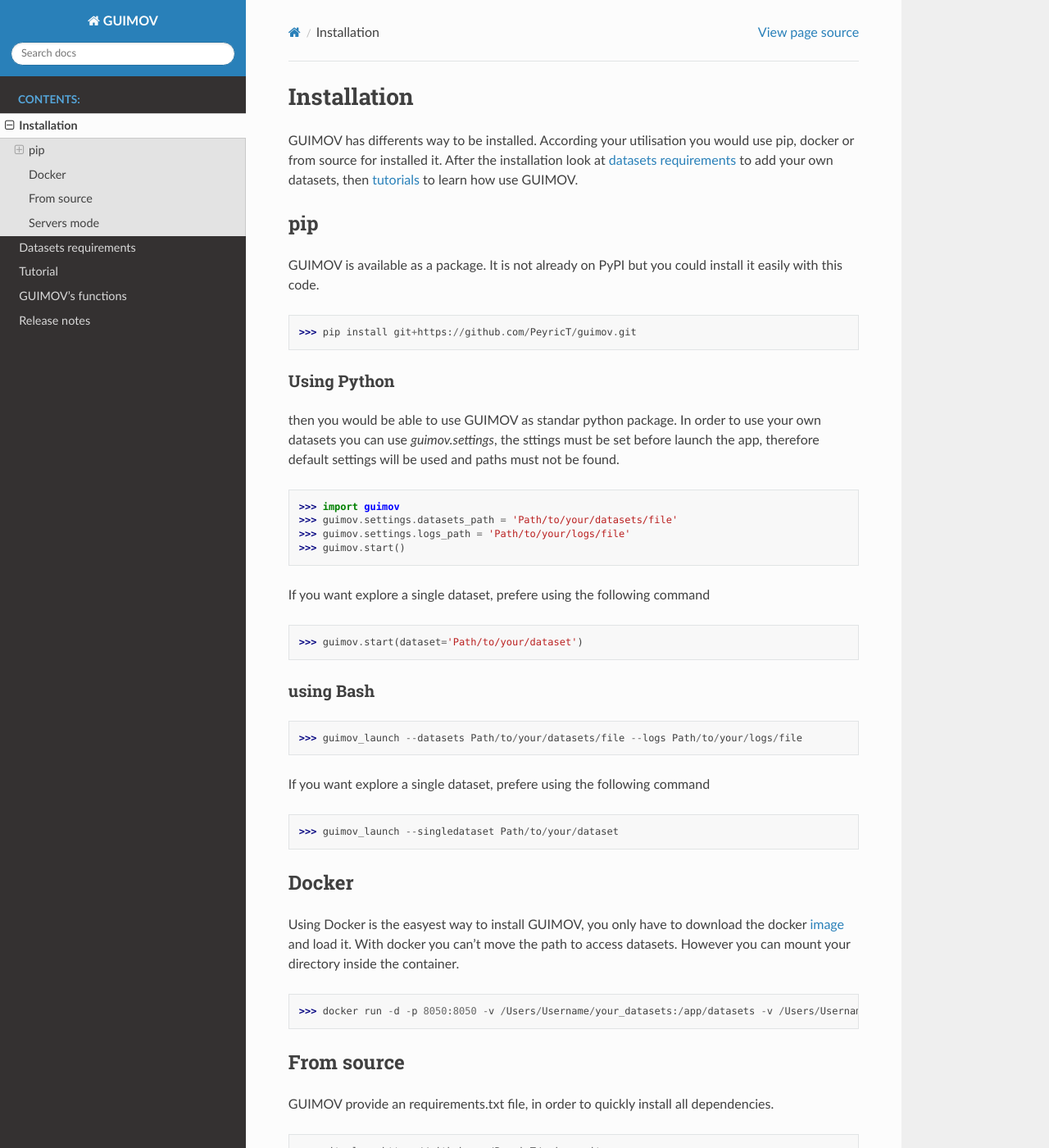
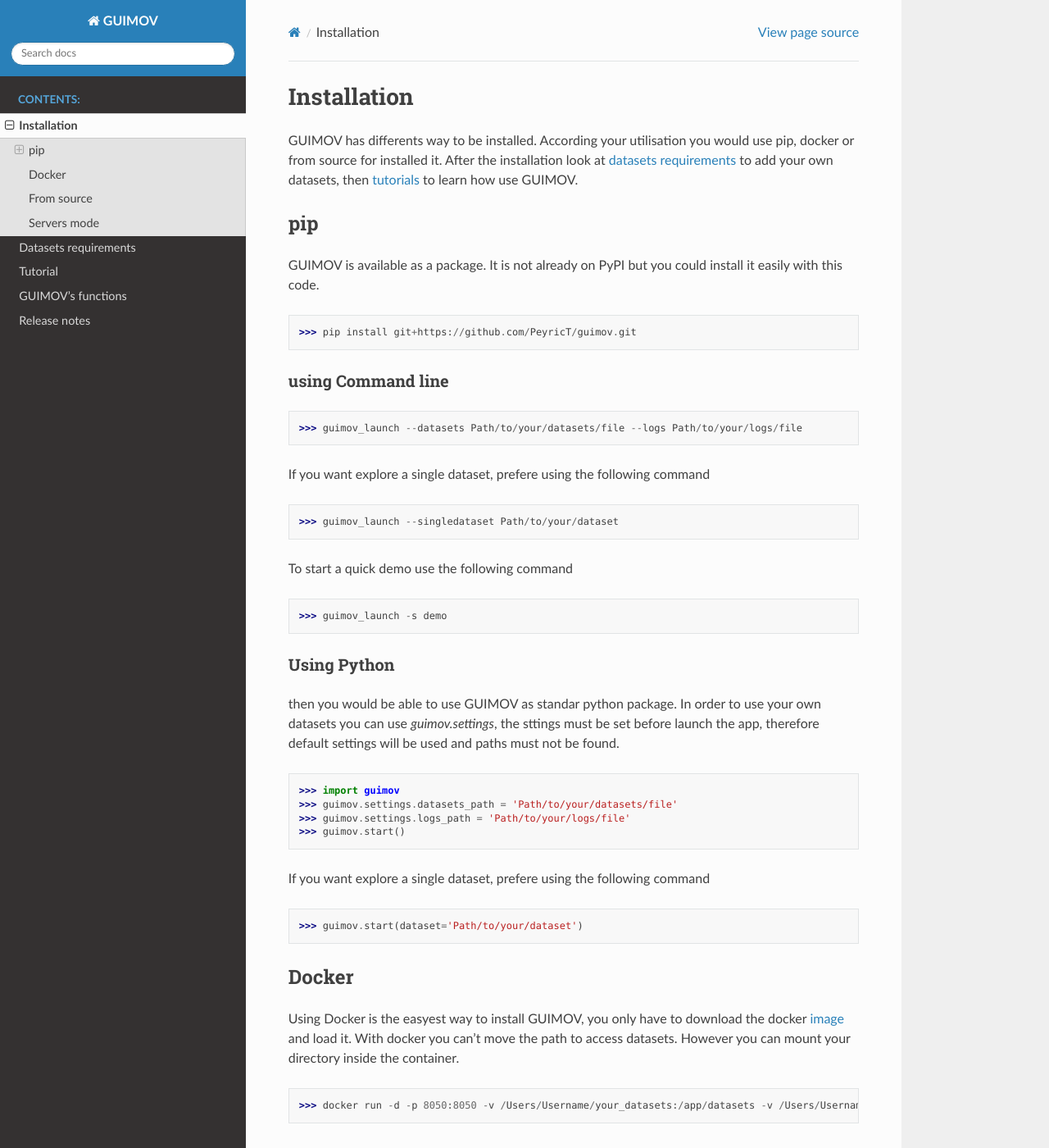
Before and after one commit to PeyricT/guimov, a Sphinx documentation site: the page built from source/installation.rst, in a window 1280 px wide and 1400 px high. Shown: the whole window at 82% size. Built offline with Sphinx 7.4.7 and the Read the Docs theme 2.0.0, drawn with Linux system fonts in a browser that asks for light colours.

Commit message:
update documentation

```diff
--- a/source/installation.rst
+++ b/source/installation.rst
@@ -14,6 +14,19 @@
 
 >>> pip install git+https://github.com/PeyricT/guimov.git
 
+using Command line
+~~~~~~~~~~~
+
+>>> guimov_launch --datasets Path/to/your/datasets/file --logs Path/to/your/logs/file
+
+If you want explore a single dataset, prefere using the following command
+
+>>> guimov_launch --singledataset Path/to/your/dataset
+
+To start a quick demo use the following command
+
+>>> guimov_launch -s demo
+
 Using Python
 ~~~~~~~~~~~~~
 then you would be able to use GUIMOV as standar python package. In order to use your own
@@ -28,17 +41,6 @@
 If you want explore a single dataset, prefere using the following command
 
 >>> guimov.start(dataset='Path/to/your/dataset')
-
-
-using Bash
-~~~~~~~~~~~
-
->>> guimov_launch --datasets Path/to/your/datasets/file --logs Path/to/your/logs/file
-
-If you want explore a single dataset, prefere using the following command
-
->>> guimov_launch --singledataset Path/to/your/dataset
-
 
 Docker
 -----------
```
